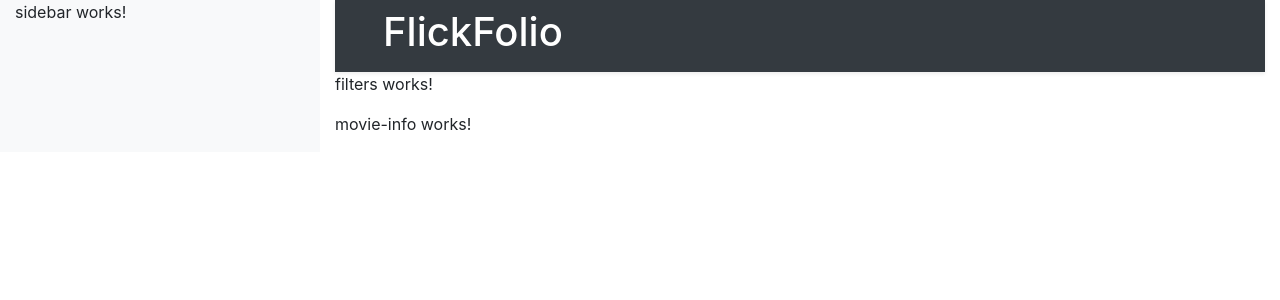
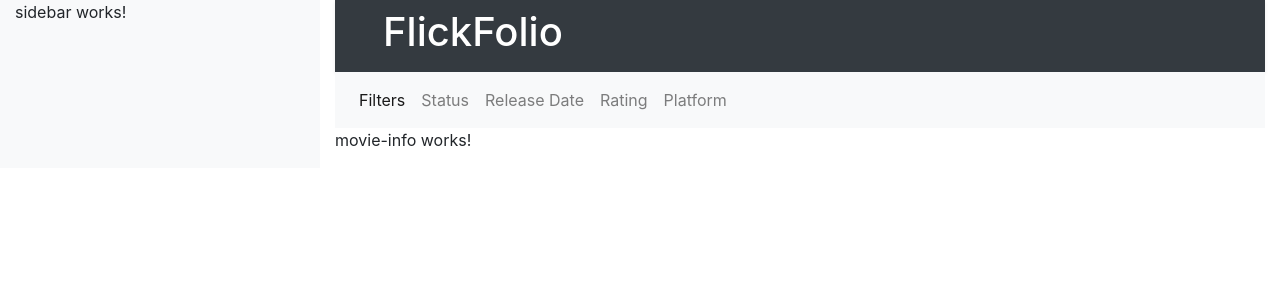
Before and after one commit to fender-kid/FlickFolio, an Angular app: page / in a window 1280 px wide. Shown: the top 300 px of the page. Built offline with nearby package versions, Linux system fonts and the light colour scheme.

Commit message:
Added a horizontal filter menu.

```diff
--- a/src/app/filters/filters.component.html
+++ b/src/app/filters/filters.component.html
@@ -1 +1,21 @@
-<p>filters works!</p>
+<nav class="navbar navbar-expand-lg navbar-light bg-light">
+  <div class="collapse navbar-collapse">
+      <ul class="navbar-nav mr-auto">
+          <li class="nav-item active">
+              <a class="nav-link" href="#">Filters</a>
+          </li>
+          <li class="nav-item">
+              <a class="nav-link" href="#">Status</a>
+          </li>
+          <li class="nav-item">
+              <a class="nav-link" href="#">Release Date</a>
+          </li>
+          <li class="nav-item">
+              <a class="nav-link" href="#">Rating</a>
+          </li>
+          <li class="nav-item">
+              <a class="nav-link" href="#">Platform</a>
+          </li>
+      </ul>
+  </div>
+</nav>
```
